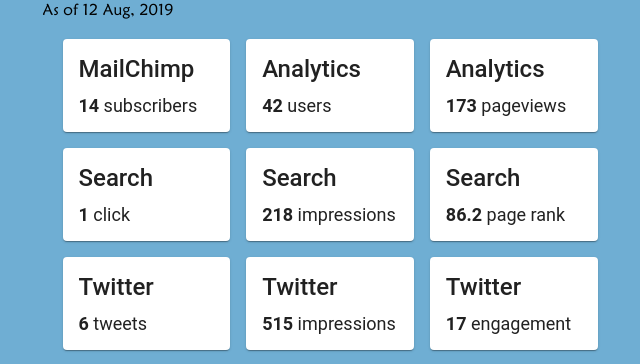
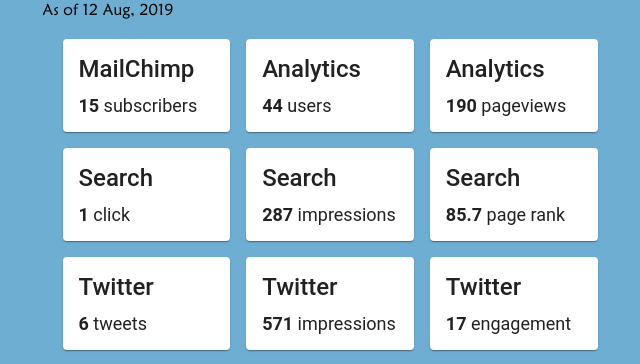
Before and after one commit to Jagermeister/stats-for-the-office, an Angular app: page / in a window 1280 px wide. Shown: the top 364 px of the page, without its empty margins (310-950 px from the left). Built offline with nearby package versions, Linux system fonts and the light colour scheme.

Commit message:
Update home.component.ts

```diff
--- a/src/app/home/home.component.ts
+++ b/src/app/home/home.component.ts
@@ -12,15 +12,15 @@
     ngOnInit() {
         this.summarys = [{
             name: 'MailChimp',
-            value: '14',
+            value: '15',
             description: 'subscribers'
         }, {
             name: 'Analytics',
-            value: '42',
+            value: '44',
             description: 'users'
         }, {
             name: 'Analytics',
-            value: '173',
+            value: '190',
             description: 'pageviews'
         }, {
             name: 'Search',
@@ -28,11 +28,11 @@
             description: 'click'
         }, {
             name: 'Search',
-            value: '218',
+            value: '287',
             description: 'impressions'
         }, {
             name: 'Search',
-            value: '86.2',
+            value: '85.7',
             description: 'page rank'
         }, {
             name: 'Twitter',
@@ -40,7 +40,7 @@
             description: 'tweets'
         }, {
             name: 'Twitter',
-            value: (120 + 90 + 117 + 59 + 82 + 47).toString(),
+            value: (126 + 96 + 133 + 66 + 84 + 66).toString(),
             description: 'impressions'
         }, {
             name: 'Twitter',
```
